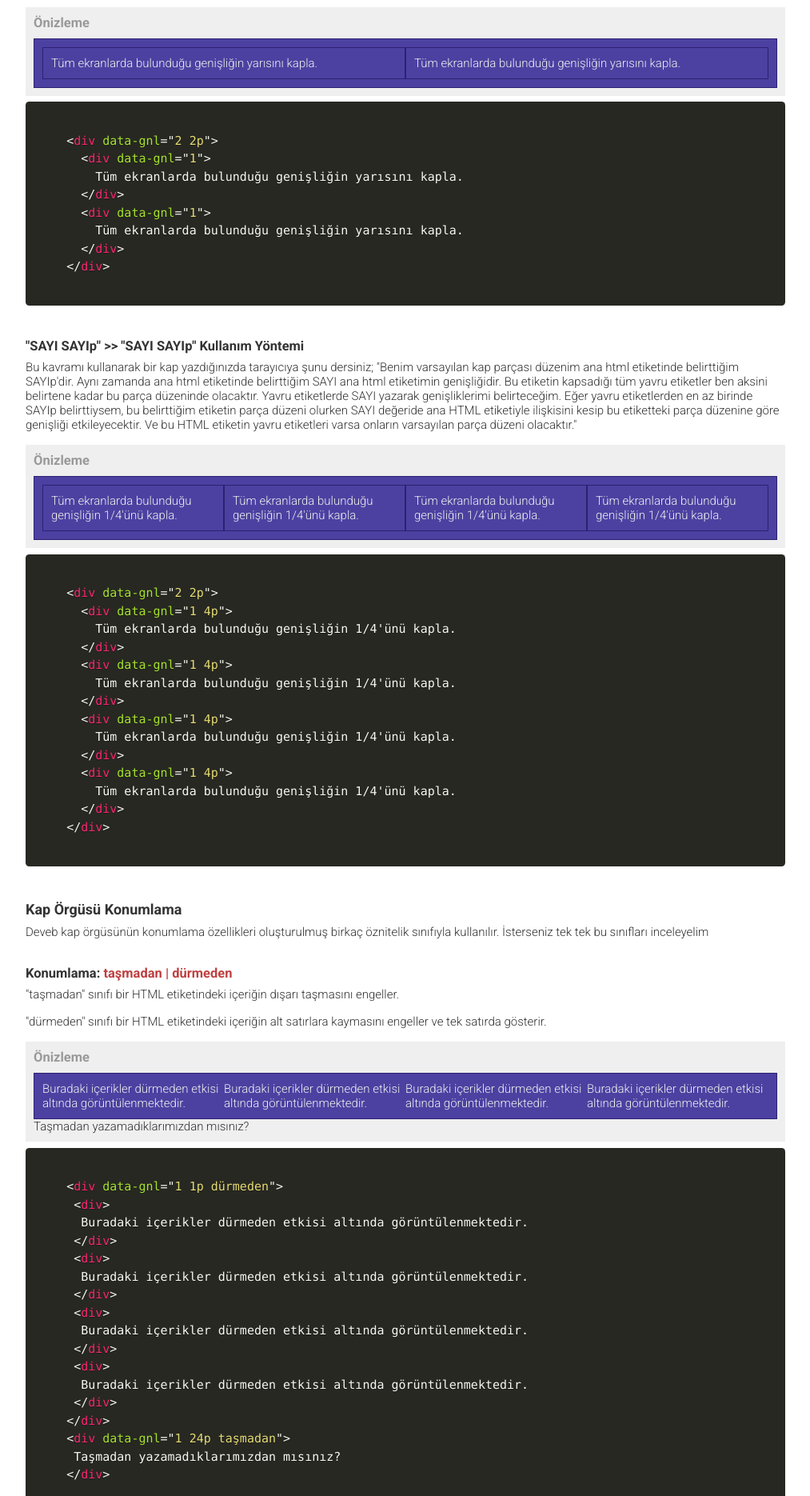
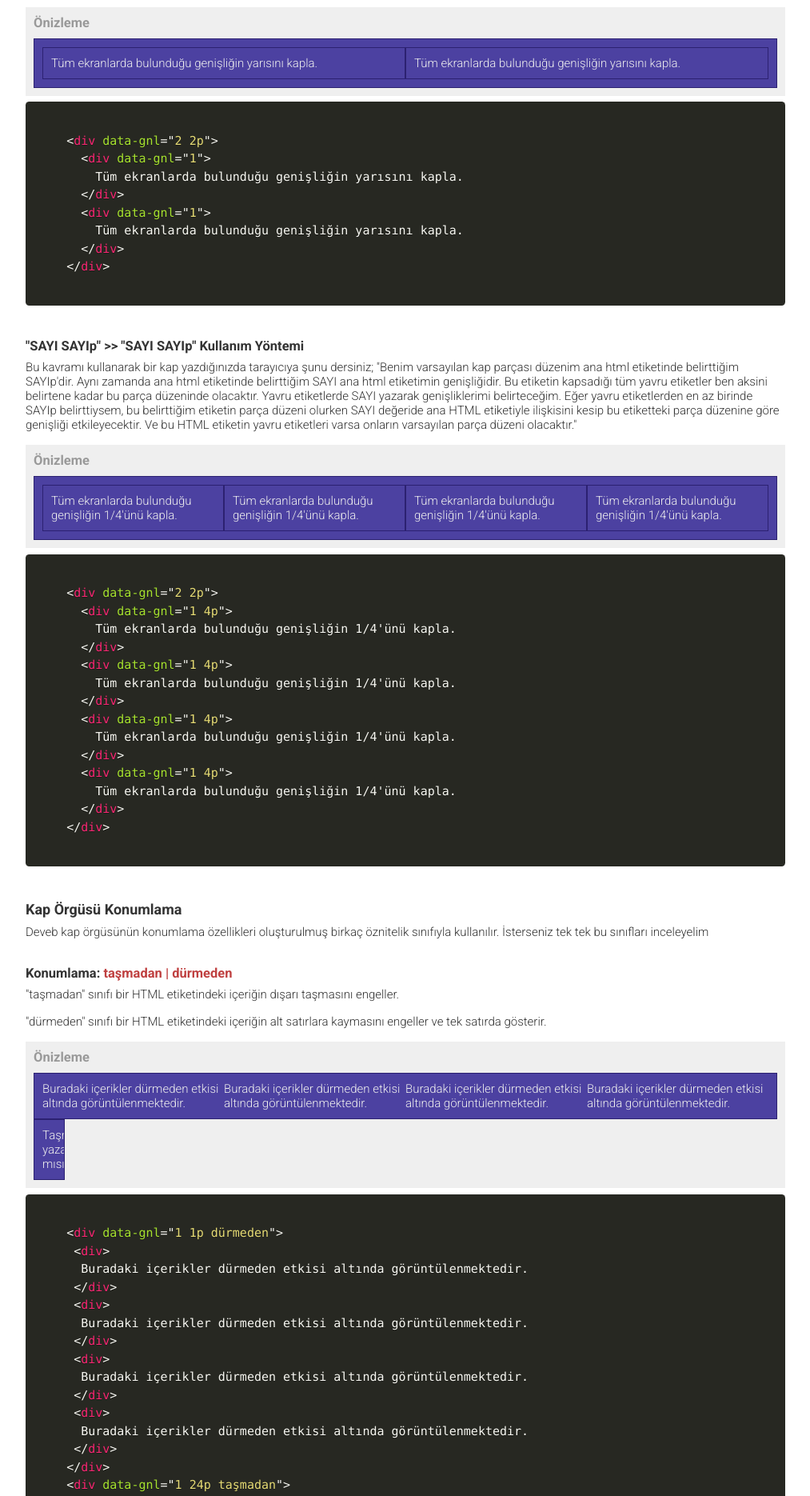
Before and after one commit to data-deveb/data-deveb.github.io, a Jekyll site: the page built from belgeler/kap-orgusu.html, in a window 1280 px wide. Shown: the part 1292-3162 px from the top of the page at 80% size, without its empty margins (228-1241 px from the left). Built offline with Jekyll 4.4.1, drawn with Linux system fonts in a browser that asks for light colours.

Commit message:
Güncelleme

```diff
--- a/belgeler/kap-orgusu.html
+++ b/belgeler/kap-orgusu.html
@@ -138,7 +138,7 @@ title: Kap Örgüsü
           Buradaki içerikler dürmeden etkisi altında görüntülenmektedir.
         </div>
       </div>
-      <div class="1 24p taşmadan">
+      <div data-gnl="1 24p taşmadan">
         Taşmadan yazamadıklarımızdan mısınız?
       </div>
     </div>
```
